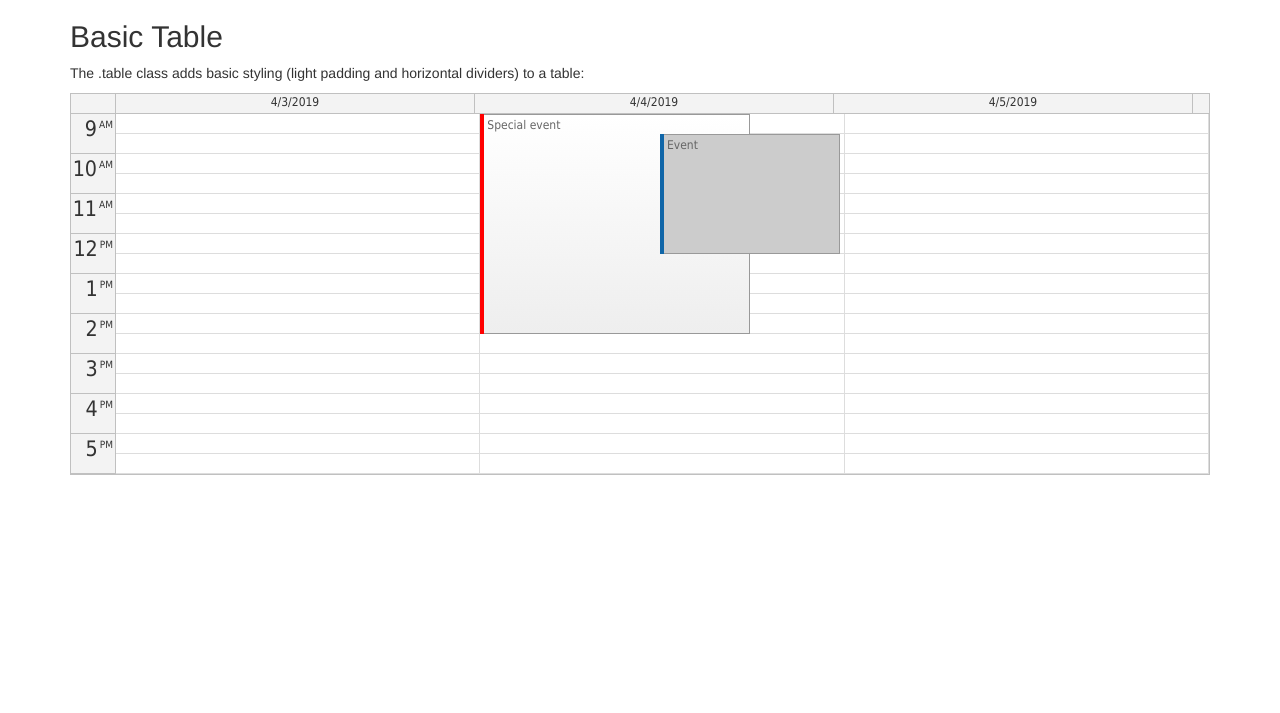
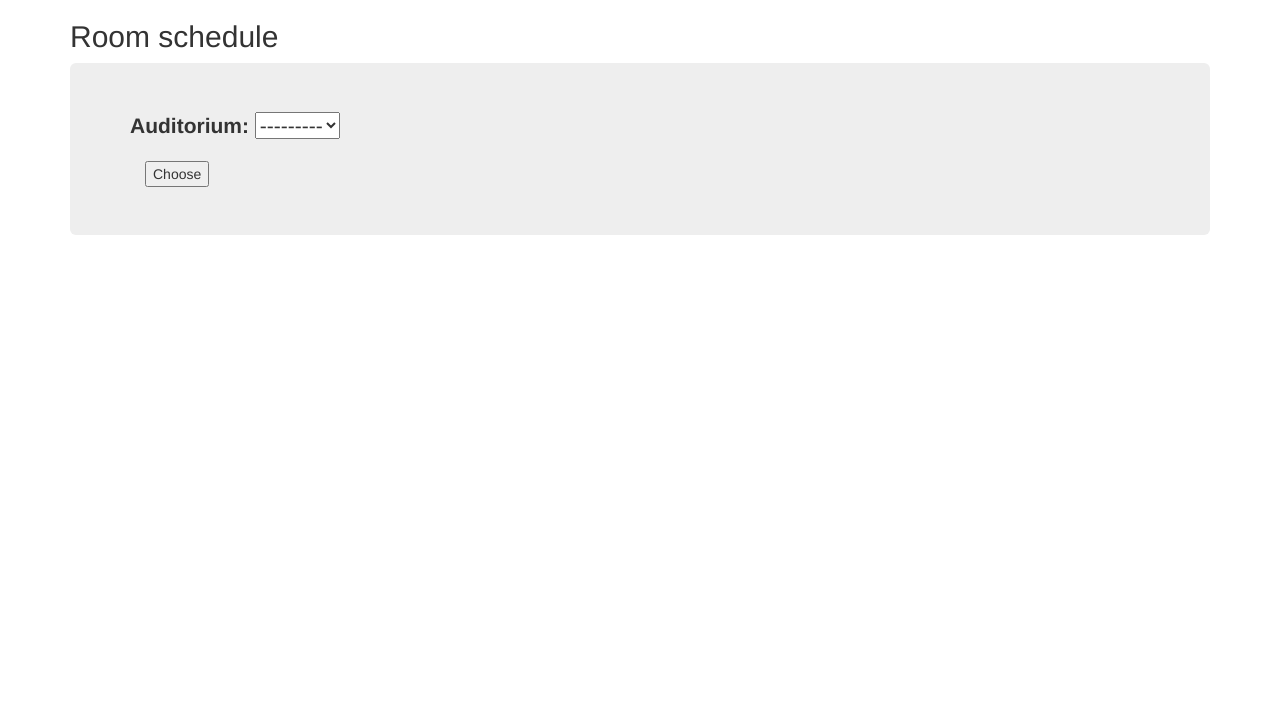
Before and after one commit to MarynaSavchenko/zielbruks, a Django app: page /show_calendar/ in a window 1280 px wide. Shown: the top 713 px of the page. Run offline with Django 3.2, Linux system fonts and the light colour scheme; tables that the repository leaves empty hold one stand-in row (values such as "Sample post"); some libraries are stand-ins or nearby versions.

Commit message:
[ZIEL-26] form

```diff
--- /dev/null
+++ b/scheduler/forms.py
@@ -0,0 +1,12 @@
+from django import forms
+
+from .models import Lesson, Student, Auditorium, Professor, Group
+
+
+class SelectAuditoriumForm(forms.ModelForm):
+    """ form to choose auditorium to show"""
+    auditorium = forms.ModelChoiceField(queryset=Auditorium.objects.all(), to_field_name='number')
+
+    class Meta:
+        model = Auditorium
+        fields: list = []
--- a/scheduler/templates/calendar.html
+++ /dev/null
@@ -1,53 +0,0 @@
-<!DOCTYPE html>
-<html lang="en">
-<head>
-    <title>Calendar Example</title>
-    <meta charset="utf-8">
-    <meta name="viewport" content="width=device-width, initial-scale=1">
-    <link rel="stylesheet" href="https://maxcdn.bootstrapcdn.com/bootstrap/3.4.0/css/bootstrap.min.css">
-    <script src="https://ajax.googleapis.com/ajax/libs/jquery/3.3.1/jquery.min.js"></script>
-    <script src="https://maxcdn.bootstrapcdn.com/bootstrap/3.4.0/js/bootstrap.min.js"></script>
-
-    {% load static %}
-    <script src="{%static 'js/daypilot/daypilot-all.min.js' %}" type="text/javascript"></script>
-
-</head>
-<body>
-<div class="container">
-
-    <h2>Basic Table</h2>
-    <p>The .table class adds basic styling (light padding and horizontal dividers) to a table:</p>
-
-    <div id="dp"></div>
-    <script type="text/javascript">
-      var dp = new DayPilot.Calendar("dp");
-      dp.startDate =  "2019-04-03"
-      dp.days = 3
-      dp.events.list = [
-      {
-          start: new DayPilot.Date("2019-04-04T09:30:00"),
-          end: new DayPilot.Date("2019-04-04T09:30:00").addHours(3),
-          id: DayPilot.guid(),
-          text: "Event",
-          backColor: "#cccccc"
-      },
-      {
-          start: new DayPilot.Date("2019-04-04T09:00:00"),
-          end: new DayPilot.Date("2019-04-04T14:30:00"),
-          id: DayPilot.guid(),
-          text: "Special event",
-          tags: { type: "important"}
-      }
-  ];
-      dp.onBeforeEventRender = function(args) {
-      if (args.data.tags && args.data.tags.type === "important"){
-          args.data.rightClickDisabled = true;
-          args.data.barColor = "red";
-      }};
-
-      dp.init();
-    </script>
-</div>
-
-</body>
-</html>
--- a/scheduler/templates/index.html
+++ b/scheduler/templates/index.html
@@ -15,7 +15,7 @@
 
 <div class="btn-group-vertical">
     <a href="{% url 'upload' %}"> <button type="button" class="btn btn-primary"> Upload schedule </button> </a>
-    <a href="{% url 'show_calendar' %}"> <button type="button" class="btn btn-primary">Show calendar </button> </a>
+    <a href="{% url 'room_schedule' %}"> <button type="button" class="btn btn-primary">Show room schedule </button> </a>
     <a href="{% url 'conflicts' %}"> <button type="button" class="btn btn-primary">Conflicts </button> </a>
 </div>
 </div>
--- /dev/null
+++ b/scheduler/templates/room_schedule.html
@@ -0,0 +1,78 @@
+<!DOCTYPE html>
+<html lang="en">
+<head>
+    <title>Calendar Example</title>
+    <meta charset="utf-8">
+    <meta name="viewport" content="width=device-width, initial-scale=1">
+    <link rel="stylesheet" href="https://maxcdn.bootstrapcdn.com/bootstrap/3.4.0/css/bootstrap.min.css">
+    <script src="https://ajax.googleapis.com/ajax/libs/jquery/3.3.1/jquery.min.js"></script>
+    <script src="https://maxcdn.bootstrapcdn.com/bootstrap/3.4.0/js/bootstrap.min.js"></script>
+
+    {% load static %}
+    <script src="{%static 'js/daypilot/daypilot-all.min.js' %}" type="text/javascript"></script>
+
+</head>
+<body>
+<div class="container">
+
+    <h2>Room schedule</h2>
+
+    <div class="jumbotron">
+        <form method="POST">
+            {% csrf_token %}
+            <input type="hidden" name="next" value="{{ next }}">
+            {{ form.as_p }}
+
+            <div class="container">
+                <input type="submit" value="Choose"/>
+            </div>
+
+        </form>
+    </div>
+
+    {% if flag %}
+
+    <div> Schedule for auditorium {{ room_no }}</div>
+
+
+    <div style="float:left; width: 150px;">
+        <div id="nav"></div>
+    </div>
+    <div style="margin-left: 150px;">
+        <div id="dp"></div>
+    </div>
+
+    <script type="text/javascript">
+        var nav = new DayPilot.Navigator("nav");
+        nav.showMonths = 2;
+        nav.selectMode = "week";
+        nav.onTimeRangeSelected = function (args) {
+            dp.startDate = args.start;
+            dp.update();
+        };
+        nav.init();
+
+        var dp = new DayPilot.Calendar("dp");
+        dp.viewType = "Week";
+        dp.events.list = [];
+        {% for e in events %}
+            var e = {
+                start: new DayPilot.Date("{{ e.0 }}"),
+                end: new DayPilot.Date("{{ e.1 }}"),
+                id: DayPilot.guid(),
+                text: "{{ e.2 }},\
+                group: {{ e.4 }},\
+                room: {{ e.4 }}",
+                moveDisabled: true
+            };
+            dp.events.list.push(e);
+        {% endfor %}
+
+        dp.init();
+
+
+    </script>
+    {% endif %}
+</div>
+</body>
+</html>
--- a/scheduler/urls.py
+++ b/scheduler/urls.py
@@ -9,7 +9,7 @@ urlpatterns = [
     path('', views.index, name='index'),
     path('conflicts/', views.confs, name='conflicts'),
     path('upload/', views.upload, name='upload'),
-    path('show_calendar/', views.show_calendar, name='show_calendar'),
+    path('show_calendar/', views.show_rooms_schedule, name='room_schedule'),
 ]
 
 if settings.STATIC_URL is not None:
--- a/scheduler/views.py
+++ b/scheduler/views.py
@@ -7,11 +7,15 @@ from django.core.files.storage import default_storage
 from django.template import loader
 import scheduler.import_handlers as imp
 from scheduler.models import Auditorium, Lesson
+from .forms import SelectAuditoriumForm
+from django.contrib import messages
 import scheduler.conflicts as conflicts
+
 
 def index(_request: HttpRequest) -> HttpResponse:
     """Render the main page"""
     return render(_request, 'index.html')
+
 
 def upload(request: HttpRequest) -> HttpResponse:
     """Render file upload page"""
@@ -38,17 +42,30 @@ def upload(request: HttpRequest) -> HttpResponse:
     return render(request, "upload.html")
 
 
-def show_calendar(request: HttpRequest) -> HttpResponse:
-    """ to do """
-    times = pd.date_range('2019-12-02T08:00:00.000Z', '2019-12-02T22:00:00.000Z', freq='15T')
+def show_rooms_schedule(request: HttpRequest) -> HttpResponse:
+    """Render the auditorium schedule page"""
     rooms = Auditorium.objects.all()
+    if_chosen = False
+    room_number = None
+    if request.method == 'POST':
+        form = SelectAuditoriumForm(request.POST)
+        if form.is_valid():
+            room_number = form.cleaned_data['auditorium']
+            messages.success(request, 'Communicate successfully sent!')
+            if_chosen = True
+        else:
+            return HttpResponse("WHAT ARE YOU DOING?")
+    else:
+        form = SelectAuditoriumForm()
     context = {
-        'times': [d.strftime('%H:%M') for d in times],
-        'rooms': rooms,
         'range': range(len(rooms)),
+        'form': form,
+        'flag': if_chosen,
+        'room_no': room_number,
         'lessons': Lesson.objects.all()
     }
-    return render(request, "calendar.html", context)
+    return render(request, "room_schedule.html", context)
+
 
 def confs(request: HttpRequest) -> HttpResponse:
     """Render the conflicts page"""
```
